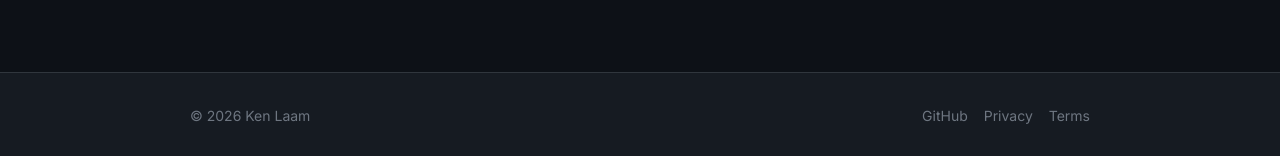
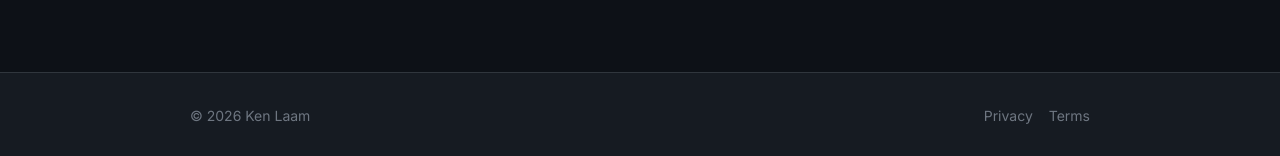
Before and after one commit to KenLaam/kenlaam.github.io, a Jekyll site: the page built from index.md, in a window 1280 px wide. Shown: the part 741-897 px from the top of the page. Built offline with Jekyll 4.4.1, drawn with Linux system fonts in a browser that asks for light colours.

Commit message:
chore: remove GitHub link from footer

```diff
--- a/_includes/footer.html
+++ b/_includes/footer.html
@@ -2,7 +2,6 @@
   <div class="footer-inner">
     <span>&copy; {{ site.time | date: '%Y' }} {{ site.title }}</span>
     <div class="footer-links">
-      <a href="https://github.com/KenLaam" target="_blank" rel="noopener noreferrer">GitHub</a>
       <a href="{{ '/privacy/' | relative_url }}">Privacy</a>
       <a href="{{ '/terms/' | relative_url }}">Terms</a>
     </div>
```
